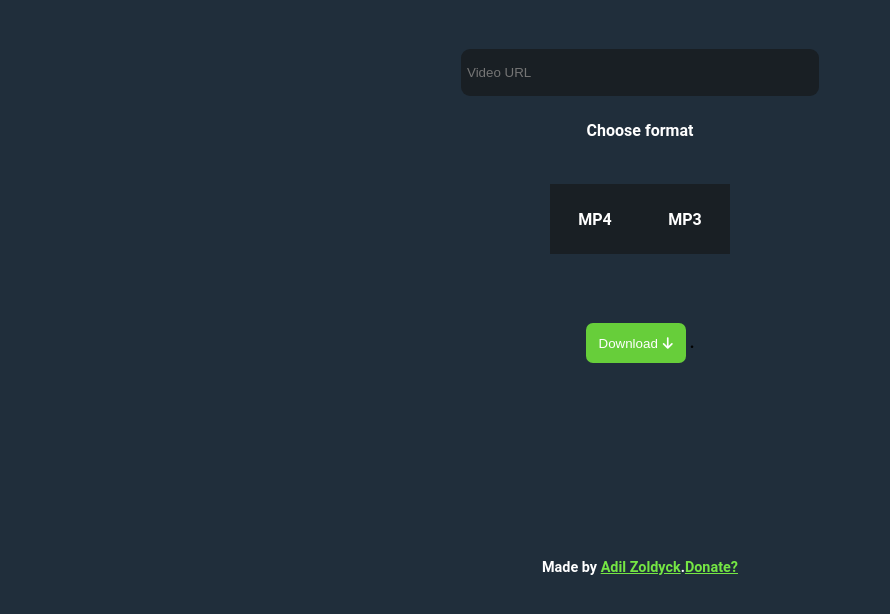
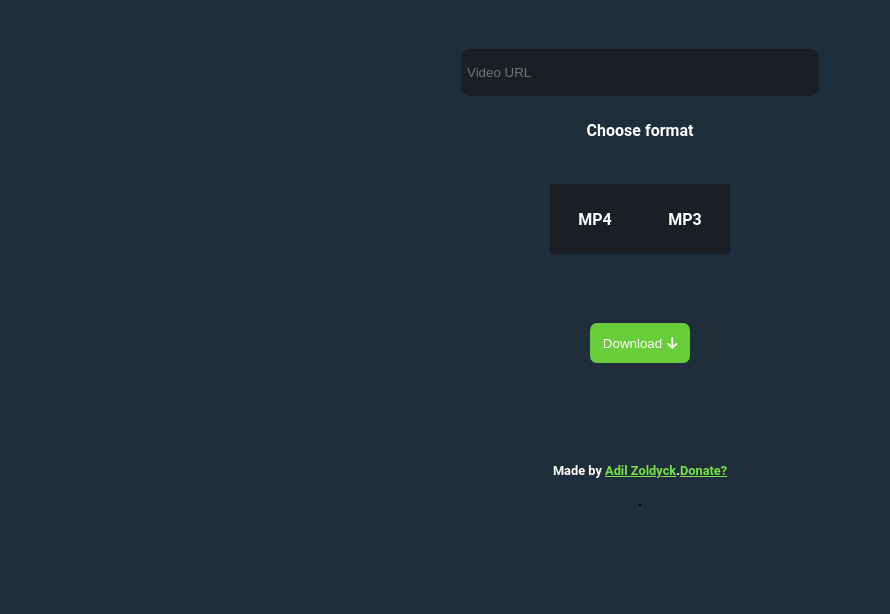
Before and after one commit to exiyos/ytvs, a website: page index.html in a window 1280 px wide. Shown: the part 210-824 px from the top of the page, without its empty margins (0-890 px from the left). Drawn offline with Linux system fonts and the light colour scheme.

Commit message:
Update index.css

```diff
--- a/views/index.css
+++ b/views/index.css
@@ -100,14 +100,12 @@ input{
 }
 
 .credits{
-  position: absolute;
-  bottom:0;
+  margin-top:100px;
+
   color: white;
-  font-size: 0.9rem;
-  left:0;
-  right: 0;
-  margin-left:auto;
-  margin-right:auto;
+  font-size: 0.8rem;
+
+
 
 }
 
```
